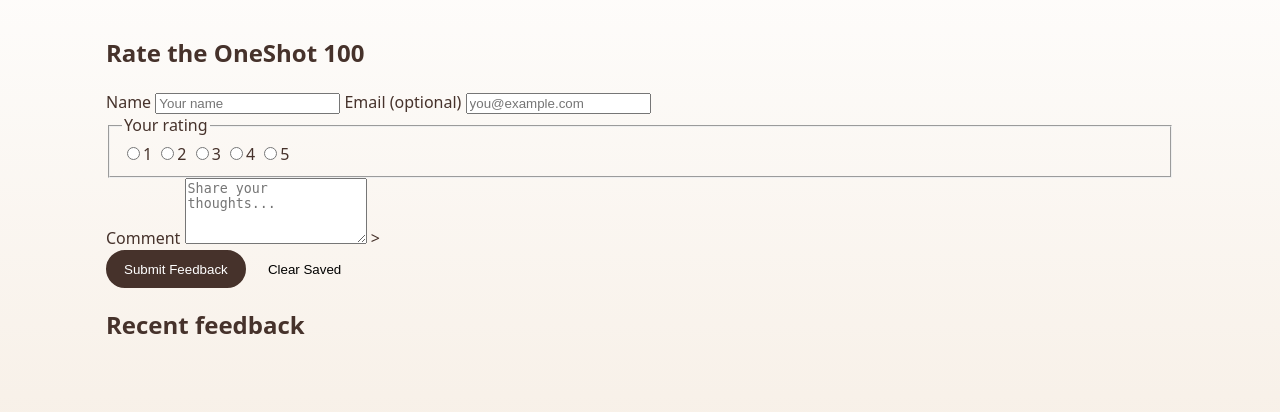
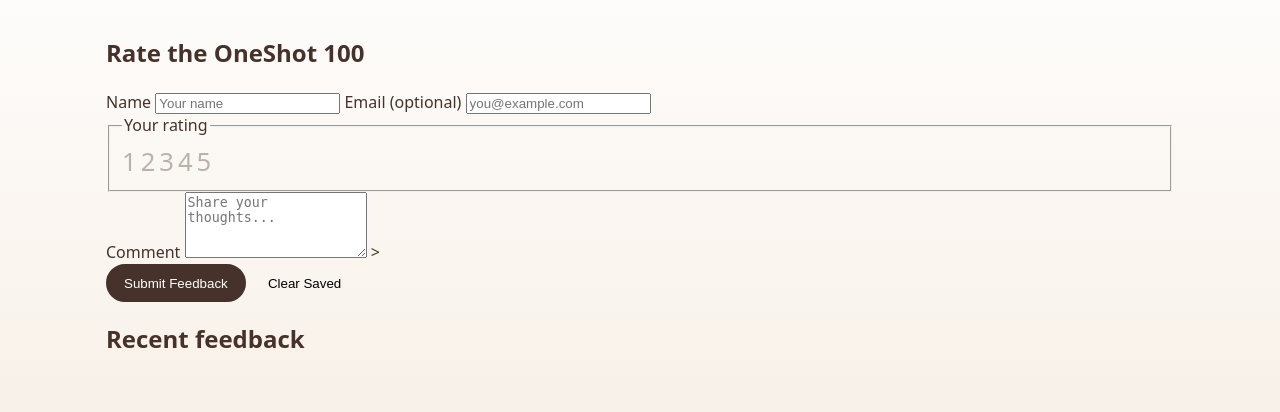
Before and after one commit to yousefshamaelh-blip/comp1002-yousef, a PHP site: page /feedback.html in a window 1280 px wide. Shown: the part 114-526 px from the top of the page. Run offline with PHP 8.4, Linux system fonts and the light colour scheme.

Commit message:
rating system reacts to cursor and increases in size and changes color and so on

```diff
--- a/project 1/css/main.css
+++ b/project 1/css/main.css
@@ -53,3 +53,15 @@ body{
 .specs{border-collapse:collapse;margin:1rem 0}
 .specs th{text-align:left;padding:.4rem .6rem;background:#fff9f5}
 .specs td{padding:.4rem .6rem;border-top:1px solid #eee}
+
+.stars {display:flex;gap:.25rem;align-items:center}
+.stars input{display:none}
+.stars label{
+  font-size:1.6rem;
+  cursor:pointer;
+  user-select:none;
+  opacity:.35;
+  transition:opacity .15s, transform .12s;
+  }
+.stars label:hover, .stars label:hover ~ label {opacity:1; transform:translateY(-2px)}
+.stars .on{opacity:1;color:var(--accent)}
```
